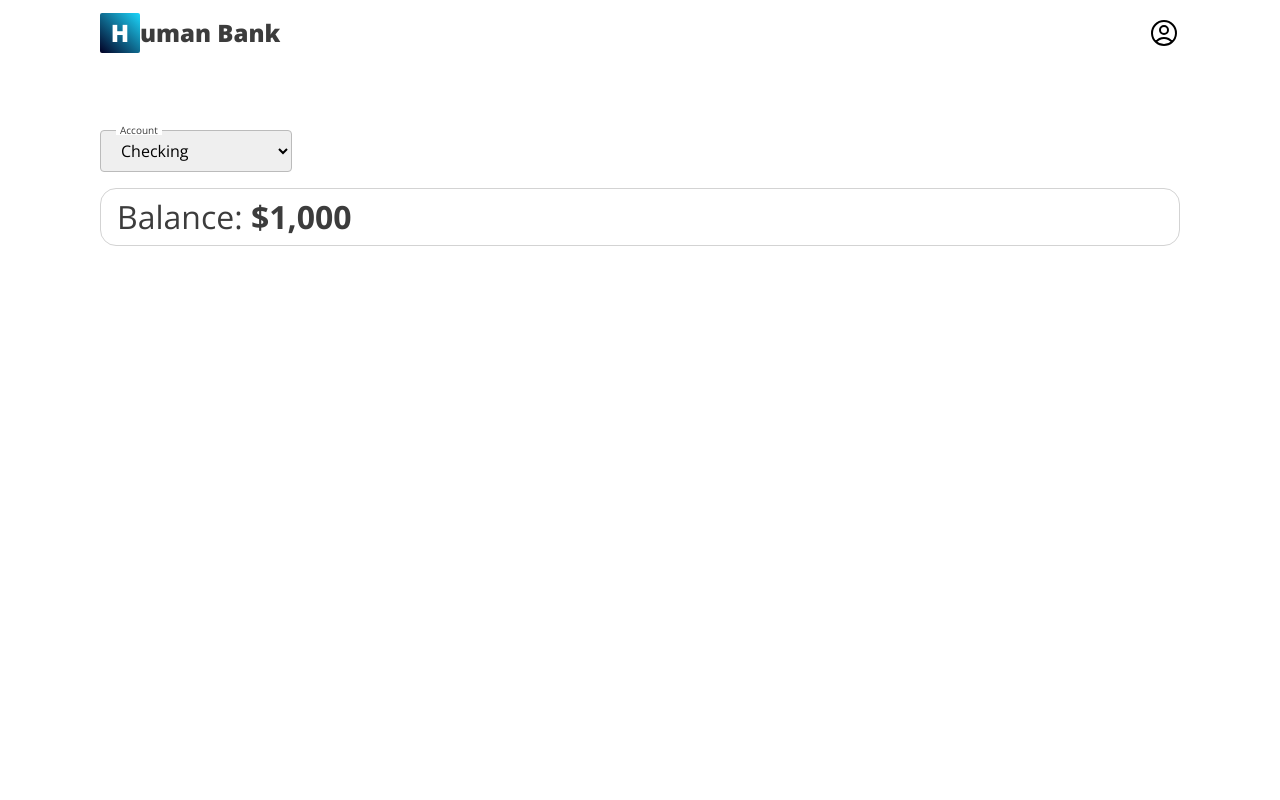
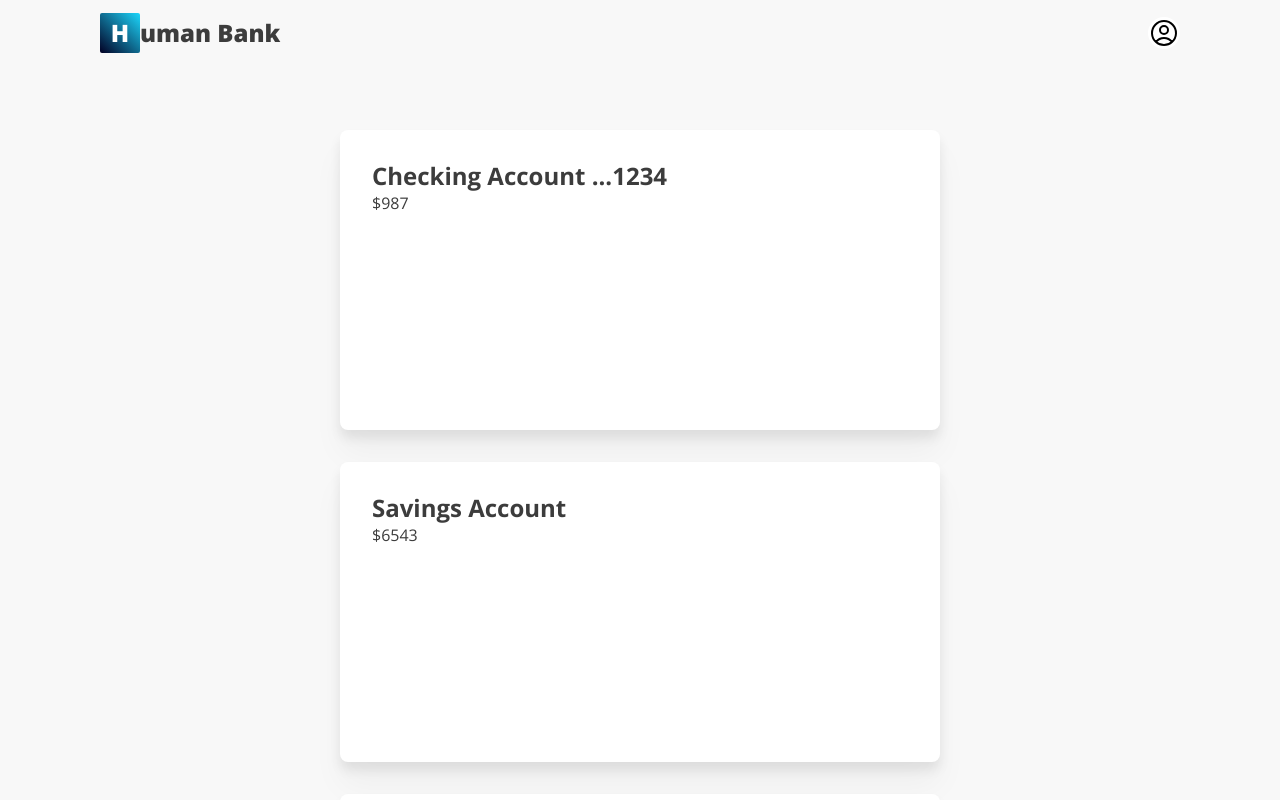
Before and after one commit to tdarthur/bank-app, a React (Vite) app: page /customer/dashboard in a window 1280 px wide. Shown: the top 800 px of the page. Built offline with nearby package versions, Linux system fonts and the light colour scheme.

Commit message:
adds mock accounts to customer dashboard

```diff
--- a/src/index.css
+++ b/src/index.css
@@ -95,11 +95,17 @@ button:not(:disabled) {
 
 h1 {
 	font-size: 3rem;
+	line-height: 3.6rem;
 }
 
 h2 {
 	font-size: 2rem;
-	line-height: 2.5rem;
+	line-height: 2.4rem;
+}
+
+h3 {
+	font-size: 1.5rem;
+	line-height: 1.8rem;
 }
 
 .center-children {
@@ -146,6 +152,10 @@ h2 {
 	gap: 1rem;
 }
 
+.card {
+	box-shadow: #00000014 0px 8px 12px 0px, #0000000a 0px 24px 32px 0px;
+}
+
 .width-XS {
 	width: var(--width-XS) !important;
 }
--- a/src/main.tsx
+++ b/src/main.tsx
@@ -15,7 +15,7 @@ import AccountAccess from "./routes/AccountAccess/AccountAccess";
 
 import CustomerLayout from "./routes/Customer/CustomerLayout";
 import Dashboard from "./routes/Customer/Dashboard/Dashboard";
-import Account from "./routes/Customer/Account/Account";
+import AccountSettings from "./routes/Customer/AccountSettings/AccountSettings";
 
 import "./index.css";
 
@@ -50,8 +50,8 @@ const routes: RouteObject[] = [
 				element: <Dashboard />,
 			},
 			{
-				path: "account",
-				element: <Account />,
+				path: "account-settings",
+				element: <AccountSettings />,
 			},
 		],
 	},
--- a/src/routes/AccountAccess/AccountAccess.tsx
+++ b/src/routes/AccountAccess/AccountAccess.tsx
@@ -1,4 +1,5 @@
 import { Link, useSearchParams } from "react-router-dom";
+import classNames from "classnames";
 
 import TextInput from "../../components/TextInput";
 import Button from "../../components/Button";
@@ -37,7 +38,7 @@ const AccountAccess = () => {
 				</Link>
 			</header>
 			<main>
-				<div className={styles.formCard}>
+				<div className={classNames("card", styles.formCard)}>
 					<h2>{returningMember ? "Log In" : "Sign Up"}</h2>
 					<form>{returningMember ? <LoginForm /> : <SignUpForm />}</form>
 					<Button
--- a/src/routes/AccountAccess/accountAccess.module.css
+++ b/src/routes/AccountAccess/accountAccess.module.css
@@ -27,7 +27,6 @@
 	border-radius: 24px;
 
 	background-color: white;
-	box-shadow: #00000014 0px 8px 12px 0px, #0000000a 0px 24px 32px 0px;
 }
 
 .formCard > h2 {
--- a/src/routes/Customer/Account/Account.tsx
+++ /dev/null
@@ -1,9 +0,0 @@
-const Account = () => {
-	return (
-		<>
-			<h1>Account</h1>
-		</>
-	);
-};
-
-export default Account;
--- /dev/null
+++ b/src/routes/Customer/AccountSettings/AccountSettings.tsx
@@ -0,0 +1,9 @@
+const AccountSettings = () => {
+	return (
+		<>
+			<h1>Account Settings</h1>
+		</>
+	);
+};
+
+export default AccountSettings;
--- a/src/routes/Customer/CustomerLayout.tsx
+++ b/src/routes/Customer/CustomerLayout.tsx
@@ -19,7 +19,7 @@ const Layout = () => {
 	}, [matches, navigate]);
 
 	return (
-		<>
+		<div className={styles.layoutWrapper}>
 			<header className={styles.header}>
 				<Link to="/">
 					<span className="logo">H</span>
@@ -44,7 +44,7 @@ const Layout = () => {
 					}
 					variant="tertiary"
 					className={styles.accountMenu}
-					linkTo="/"
+					linkTo="/account-access"
 				/>
 			</header>
 			<main className={styles.main}>
@@ -53,7 +53,7 @@ const Layout = () => {
 			<footer className={styles.footer}>
 				<p className="text-disclosure">This is footer text.</p>
 			</footer>
-		</>
+		</div>
 	);
 };
 
--- a/src/routes/Customer/Dashboard/Dashboard.tsx
+++ b/src/routes/Customer/Dashboard/Dashboard.tsx
@@ -1,23 +1,61 @@
-import Dropdown from "../../../components/Dropdown";
+import classNames from "classnames";
 
 import styles from "./dashboard.module.css";
 
-const accountOptions = [
-	{ key: "checking", value: "Checking" },
-	{ key: "savings", value: "Savings" },
-	{ key: "credit", value: "Credit" },
-];
+type CheckingAccountInfo = {
+	balance: number;
+	cardNumberLast4Digits: string;
+	transactions: unknown[];
+};
+
+const CheckingAccountCard = ({ balance, cardNumberLast4Digits, transactions }: CheckingAccountInfo) => (
+	<div className={classNames("card", styles.accountCard)}>
+		<h3>{`Checking Account ...${cardNumberLast4Digits}`}</h3>
+		<p>${balance}</p>
+	</div>
+);
+
+type SavingsAccountInfo = {
+	balance: number;
+	activity: unknown[];
+};
+
+const SavingsAccountCard = ({ balance, activity }: SavingsAccountInfo) => (
+	<div className={classNames("card", styles.accountCard)}>
+		<h3>Savings Account</h3>
+		<p>${balance}</p>
+	</div>
+);
+
+type CreditCardAccountInfo = {
+	balance: number;
+	creditLimit: number;
+	cardNumberLast4Digits: string;
+	activity: unknown[];
+};
+
+const CreditCardAccountCard = ({ balance, creditLimit, cardNumberLast4Digits, activity }: CreditCardAccountInfo) => (
+	<div className={classNames("card", styles.accountCard)}>
+		<h3>{`Credit Card ...${cardNumberLast4Digits}`}</h3>
+		<p>{`$${balance} / $${creditLimit} limit`}</p>
+	</div>
+);
 
 const Dashboard = () => {
+	const checkingAccount: CheckingAccountInfo = { balance: 987, cardNumberLast4Digits: "1234", transactions: [] };
+	const savingsAccount: SavingsAccountInfo = { balance: 6543, activity: [] };
+	const creditCardAccounts: CreditCardAccountInfo[] = [
+		{ balance: 21, creditLimit: 10000, cardNumberLast4Digits: "5678", activity: [] },
+	];
+
 	return (
 		<>
-			<Dropdown label="Account" options={accountOptions} />
 			<section className={styles.accountSection}>
-				<div className={styles.accountSectionHeader}>
-					<h2 className={styles.balance}>
-						Balance: <span className={styles.balanceAmount}>$1,000</span>
-					</h2>
-				</div>
+				<CheckingAccountCard {...checkingAccount} />
+				<SavingsAccountCard {...savingsAccount} />
+				{creditCardAccounts.map((creditCardAccount) => (
+					<CreditCardAccountCard {...creditCardAccount} />
+				))}
 			</section>
 		</>
 	);
--- a/src/routes/Customer/Dashboard/dashboard.module.css
+++ b/src/routes/Customer/Dashboard/dashboard.module.css
@@ -1,19 +1,18 @@
 .accountSection {
+	display: flex;
+	flex-direction: column;
+	align-items: center;
+	gap: 2rem;
+
 	width: 100%;
 	aspect-ratio: 1;
 }
 
-.accountSectionHeader {
-	width: 100%;
-	border: 1px solid lightgray;
-	border-radius: 1rem;
-	padding: 0.5rem 1rem;
+.accountCard {
+	width: 600px;
+	height: 300px;
+	padding: 2rem;
+	border-radius: 8px;
+
+	background-color: white;
 }
-
-.balance {
-	font-weight: normal;
-}
-
-.balanceAmount {
-	font-weight: bold;
-}
--- a/src/routes/Customer/customerLayout.module.css
+++ b/src/routes/Customer/customerLayout.module.css
@@ -1,3 +1,11 @@
+.layoutWrapper {
+	width: 100%;
+	height: auto;
+	min-height: 100vh;
+
+	background-color: #f8f8f8;
+}
+
 .header {
 	display: grid;
 	align-items: center;
--- a/src/routes/Root/Home/Home.tsx
+++ b/src/routes/Root/Home/Home.tsx
@@ -13,34 +13,34 @@ type CarouselPanel = {
 
 const carouselPanels: CarouselPanel[] = [
 	{
+		image: "https://images.pexels.com/photos/7620920/pexels-photo-7620920.jpeg?cs=srgb&dl=pexels-ivan-samkov-7620920.jpg&fm=jpg",
 		header: "Win. Your way.",
 		text: "This is something...",
-		image: "https://images.pexels.com/photos/7620920/pexels-photo-7620920.jpeg?cs=srgb&dl=pexels-ivan-samkov-7620920.jpg&fm=jpg",
 	},
 	{
+		image: "https://static.vecteezy.com/system/resources/previews/003/351/091/large_2x/portrait-of-smiling-pretty-young-business-woman-using-phone-free-photo.jpg",
 		header: "This is a header",
 		text: "Here's some text",
-		image: "https://static.vecteezy.com/system/resources/previews/003/351/091/large_2x/portrait-of-smiling-pretty-young-business-woman-using-phone-free-photo.jpg",
 	},
 	{
+		image: "https://www.verywellmind.com/thmb/HZHiUS1k63_h8xtgNmQLTH498rU=/2121x0/filters:no_upscale():max_bytes(150000):strip_icc()/GettyImages-1126427826-976f525a9a3c4b3ea96016e418374b6b.jpg",
 		header: "This is a header",
 		text: "Here's some text",
-		image: "https://www.verywellmind.com/thmb/HZHiUS1k63_h8xtgNmQLTH498rU=/2121x0/filters:no_upscale():max_bytes(150000):strip_icc()/GettyImages-1126427826-976f525a9a3c4b3ea96016e418374b6b.jpg",
 	},
 	{
+		image: "https://www.eatthis.com/wp-content/uploads/sites/4/2022/02/My-project-2022-02-07T075924.113.jpg?quality=82&strip=1",
 		header: "This is a header",
 		text: "Here's some text",
-		image: "https://www.eatthis.com/wp-content/uploads/sites/4/2022/02/My-project-2022-02-07T075924.113.jpg?quality=82&strip=1",
 	},
 ];
 
-const carouselTransitionTimerMs = 5000;
+const carouselTransitionTimerMs = 50000;
 
+// TODO: make the horizontal and vertical pieces into groups positioned via a wrapper element that scroll as a single unit.
+// that way they won't flicker onto the screen when loading the page.
 const Carousel = () => {
-	const [carouselPanelIndex, setCarouselPanelIndex] = useState(0);
+	const [carouselPanelIndex, setCarouselPanelIndex] = useState<number>(NaN);
 	const carouselDisplay = useRef<HTMLDivElement>(null);
-
-	const { header, text } = carouselPanels[carouselPanelIndex];
 
 	useEffect(() => {
 		const timeout = setTimeout(() => {
@@ -52,10 +52,14 @@ const Carousel = () => {
 		};
 	}, [carouselPanelIndex]);
 
+	useEffect(() => {
+		setCarouselPanelIndex(0);
+	}, [carouselDisplay]);
+
 	return (
 		<div className={styles.carousel}>
 			<div className={styles.carouselDisplay} ref={carouselDisplay}>
-				{carouselPanels.map(({ image }, index) => (
+				{carouselPanels.map(({ image, header, text }, index) => (
 					<>
 						<img
 							src={image}
@@ -63,7 +67,7 @@ const Carousel = () => {
 								transform: `translateX(${
 									(carouselDisplay.current?.clientWidth || 0) * (index - carouselPanelIndex)
 								}px)`,
-								zIndex: index === carouselPanelIndex ? 2 : 1,
+								zIndex: index === carouselPanelIndex ? 3 : 1,
 							}}
 						/>
 						<div
@@ -72,6 +76,7 @@ const Carousel = () => {
 								transform: `translateY(${
 									(carouselDisplay.current?.clientHeight || 0) * (index - carouselPanelIndex)
 								}px)`,
+								zIndex: index === carouselPanelIndex ? 4 : 2,
 							}}
 							data-active={index === carouselPanelIndex ? true : undefined}
 						>
--- a/src/routes/Root/Home/home.module.css
+++ b/src/routes/Root/Home/home.module.css
@@ -17,7 +17,6 @@
 
 .carouselDisplay > img {
 	position: absolute;
-	z-index: 2;
 	left: 0;
 	top: 0;
 
@@ -30,7 +29,6 @@
 	position: absolute;
 	left: 0;
 	top: 0;
-	z-index: 3;
 	display: flex;
 	flex-direction: column;
 	justify-content: center;
@@ -93,7 +91,7 @@
 .carouselIndexIndicator {
 	position: absolute;
 	bottom: 1rem;
-	z-index: 3;
+	z-index: 5;
 	display: flex;
 	gap: 8px;
 
```
